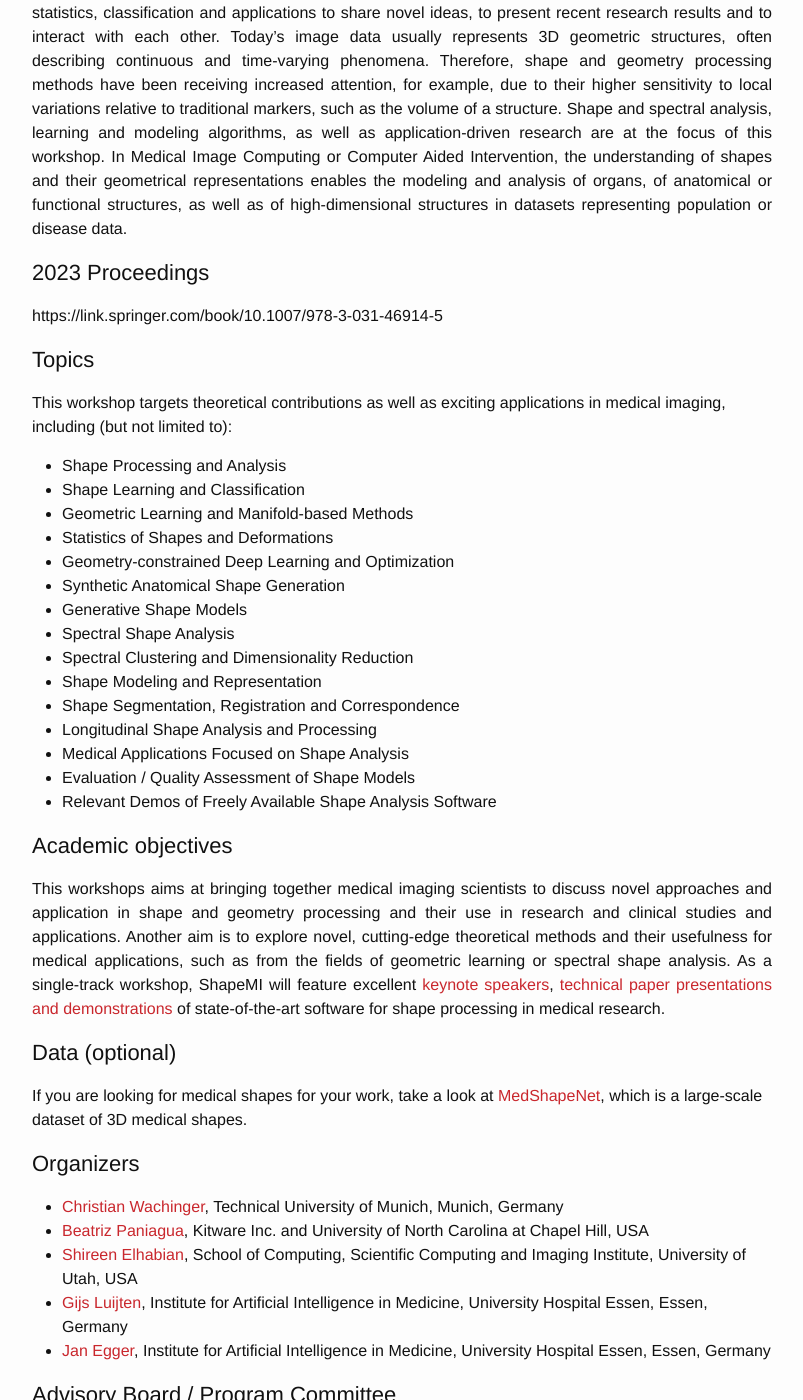
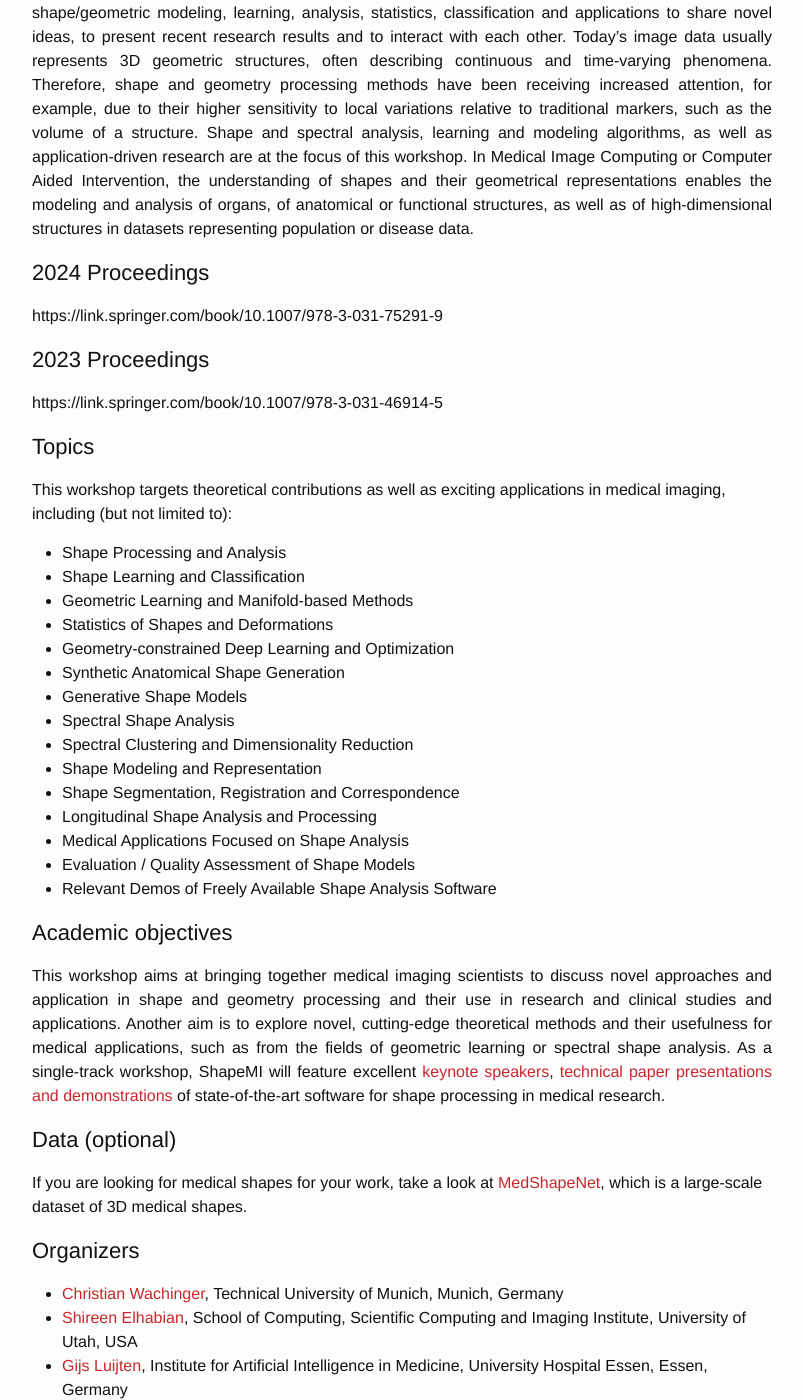
Before and after one commit to shapemi/shapemi.github.io, a Jekyll site: the page built from index.md, in a window 1280 px wide and 1400 px high, scrolled down 592 px. Shown: the whole window, without its empty margins (238-1041 px from the left). Built offline with Jekyll 4.4.1, drawn with Linux system fonts in a browser that asks for light colours; our own code applies the rules of GitHub Pages for plain Markdown files; some of the changed text lies outside the part shown.

Commit message:
Update index.md - ShapeMI 2025

```diff
--- a/index.md
+++ b/index.md
@@ -1,11 +1,15 @@
-![ShapeMI](images/LogoShapeMI.png "ShapeMI MICCAI 2024: 4th Workshop on Shape in Medical Imaging")
+![ShapeMI](images/LogoShapeMI.png "ShapeMI MICCAI 2025: 4th Workshop on Shape in Medical Imaging")
 
-<p align="justify"> We gladly announce the workshop on <span style="font-weight:bold">Shape</span> in <span style="font-weight:bold">M</span>edical <span style="font-weight:bold">I</span>maging (ShapeMI), which is held in conjunction with the conference on Medical Image Computing and Computer Assisted Interventions (<a href="https://conferences.miccai.org/2024/en/" target="_blank">MICCAI 2024</a>) in Marrakesh, Morocco. This workshop is the fourth instance of ShapeMI, after successful <a href="https://shapemi.github.io/shapemi2018/" target="_blank">ShapeMI'18</a>, <a href="https://shapemi.github.io/shapemi2020/" target="_blank">ShapeMI'20</a> and <a href="https://shapemi.github.io/shapemi2023/" target="_blank">ShapeMI'23</a>.
+<p align="justify"> We gladly announce the workshop on <span style="font-weight:bold">Shape</span> in <span style="font-weight:bold">M</span>edical <span style="font-weight:bold">I</span>maging (ShapeMI), which is held in conjunction with the conference on Medical Image Computing and Computer Assisted Interventions (<a href="https://conferences.miccai.org/2025/en/" target="_blank">MICCAI 2025</a>) in Daejeon, Republic of Korea. This workshop is the fifth instance of ShapeMI, after successful <a href="https://shapemi.github.io/shapemi2018/" target="_blank">ShapeMI'18</a>, <a href="https://shapemi.github.io/shapemi2020/" target="_blank">ShapeMI'20</a>,  <a href="https://shapemi.github.io/shapemi2023/" target="_blank">ShapeMI'23</a>, and <a href="https://shapemi.github.io/shapemi2024/" target="_blank">ShapeMI'24</a>.
 
 The goal of this workshop continues being a venue for the presentation of the leading methods and applications for advanced shape analysis and geometric learning in medical imaging. It will provide a venue for researchers working in shape/geometric modeling, learning, analysis, statistics, classification and applications to share novel ideas, to present recent research results and to interact with each other.
 
 Today’s image data usually represents 3D geometric structures, often describing continuous and time-varying phenomena. Therefore, shape and geometry processing methods have been receiving increased attention, for example, due to their higher sensitivity to local variations relative to traditional markers, such as the volume of a structure. Shape and spectral analysis, learning and modeling algorithms, as well as application-driven research are at the focus of this workshop. In Medical Image Computing or Computer Aided Intervention, the understanding of shapes and their geometrical representations enables the modeling and analysis of organs, of anatomical or functional structures, as well as of high-dimensional structures in datasets representing population or disease data.
  </p>
+
+# 2024 Proceedings
+
+https://link.springer.com/book/10.1007/978-3-031-75291-9
 
 # 2023 Proceedings
 
@@ -32,17 +36,17 @@ This workshop targets theoretical contributions as well as exciting applications
 - Relevant Demos of Freely Available Shape Analysis Software
 
 # Academic objectives
-<p align="justify"> This workshops aims at bringing together medical imaging scientists to discuss novel approaches and application in shape and geometry processing and their use in research and clinical studies and applications. Another aim is to explore novel, cutting-edge theoretical methods and their usefulness for medical applications, such as from the fields of geometric learning or spectral shape analysis. As a single-track workshop, ShapeMI will feature excellent <a href="https://shapemi.github.io/keynotes/">keynote speakers</a>, <a href="https://shapemi.github.io/submission/">technical paper presentations and demonstrations</a> of state-of-the-art software for shape processing in medical research. </p>
+<p align="justify"> This workshop aims at bringing together medical imaging scientists to discuss novel approaches and application in shape and geometry processing and their use in research and clinical studies and applications. Another aim is to explore novel, cutting-edge theoretical methods and their usefulness for medical applications, such as from the fields of geometric learning or spectral shape analysis. As a single-track workshop, ShapeMI will feature excellent <a href="https://shapemi.github.io/keynotes/">keynote speakers</a>, <a href="https://shapemi.github.io/submission/">technical paper presentations and demonstrations</a> of state-of-the-art software for shape processing in medical research. </p>
 
 # Data (optional)
 If you are looking for medical shapes for your work, take a look at <a href="https://medshapenet.ikim.nrw/">MedShapeNet</a>, which is a large-scale dataset of 3D medical shapes.
 
 # Organizers
 - [Christian Wachinger](http://wachinger.devweb.mwn.de/people/), Technical University of Munich, Munich, Germany
-- [Beatriz Paniagua](https://www.kitware.com/beatriz-paniagua/), Kitware Inc. and University of North Carolina at Chapel Hill, USA
 - [Shireen Elhabian](http://www.sci.utah.edu/~shireen/), School of Computing, Scientific Computing and Imaging Institute, University of Utah, USA
 - [Gijs Luijten](https://mml.ikim.nrw/authors/gijs-luijten/), Institute for Artificial Intelligence in Medicine, University Hospital Essen, Essen, Germany
 - [Jan Egger](http://www.janegger.de/), Institute for Artificial Intelligence in Medicine, University Hospital Essen, Essen, Germany
+- [Karthik Gopinath](https://lcn.martinos.org/people/karthik-gopinath/), Harvard Medical School, Massachusetts General Hospital, USA
 
 # Advisory Board / Program Committee
 
```
Also changed, not shown: other parts of index.md (+1 -1 lines).
